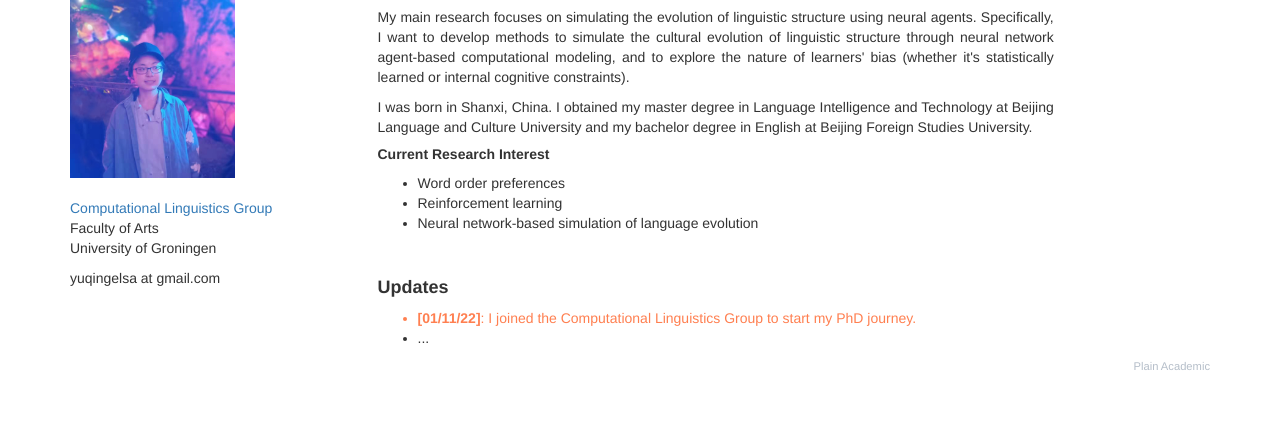
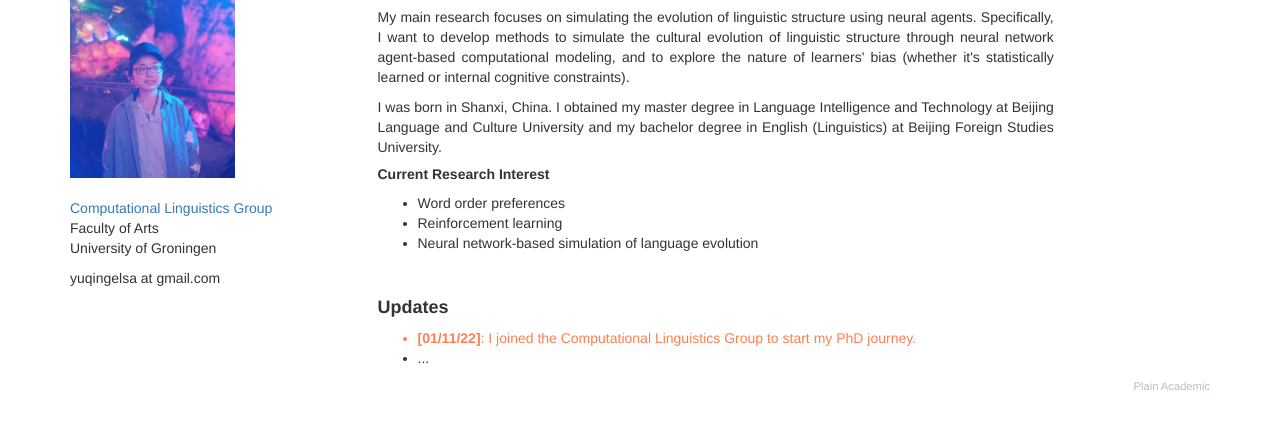
Before and after one commit to yuqing0304/yuqing0304.github.io, a plain HTML site: page index.html in a window 1280 px wide. Shown: the part 180-608 px from the top of the page. Drawn offline with nearby package versions, Linux system fonts and the light colour scheme.

Commit message:
Update index.html

```diff
--- a/index.html
+++ b/index.html
@@ -62,7 +62,7 @@
           <h4><b>Greetings</b></h4>
                     <p>I'm a PhD student at the University of Groningen. I am a member of the <a href="https://www.rug.nl/research/clcg/research/cl/">Computational Linguistics Group</a>, supervised by <a href="https://www.rug.nl/staff/g.j.m.van.noord/?lang=en">Gertjan van Noord</a>, <a href="https://www.cs.rug.nl/~bisazza/">Arianna Bisazza</a> and <a href="https://www.universiteitleiden.nl/en/staffmembers/tessa-verhoef#tab-2">Tessa Verhoef</a>. </p>
                     <p> My main research focuses on simulating the evolution of linguistic structure using neural agents. Specifically, I want to develop methods to simulate the cultural evolution of linguistic structure through neural network agent-based computational modeling, and to explore the nature of learners' bias (whether it's statistically learned or internal cognitive constraints). </p>
-                    <p> I was born in Shanxi, China. I obtained my master degree in Language Intelligence and Technology at Beijing Language and Culture University and my bachelor degree in English at Beijing Foreign Studies University.</p>
+                    <p> I was born in Shanxi, China. I obtained my master degree in Language Intelligence and Technology at Beijing Language and Culture University and my bachelor degree in English (Linguistics) at Beijing Foreign Studies University.</p>
 
 
                     <p>
```
